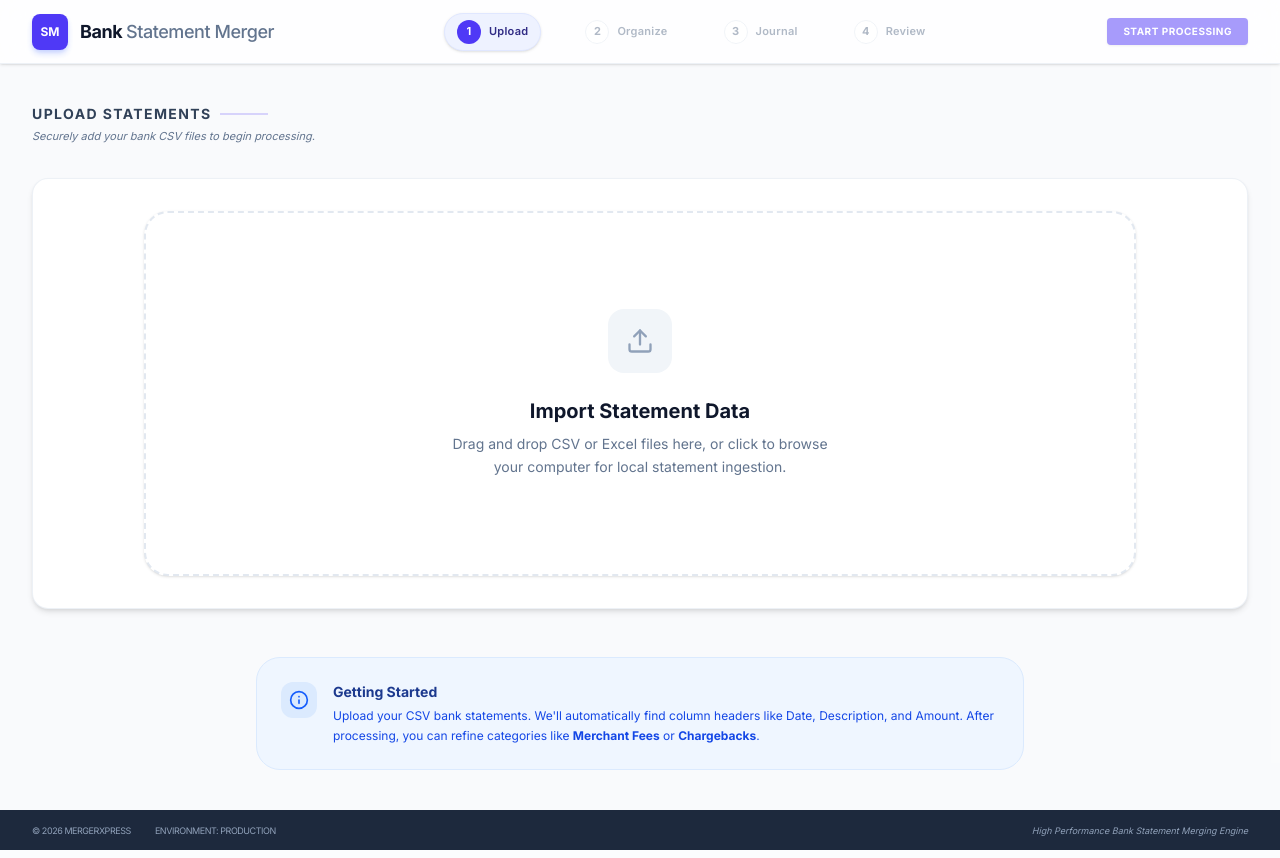
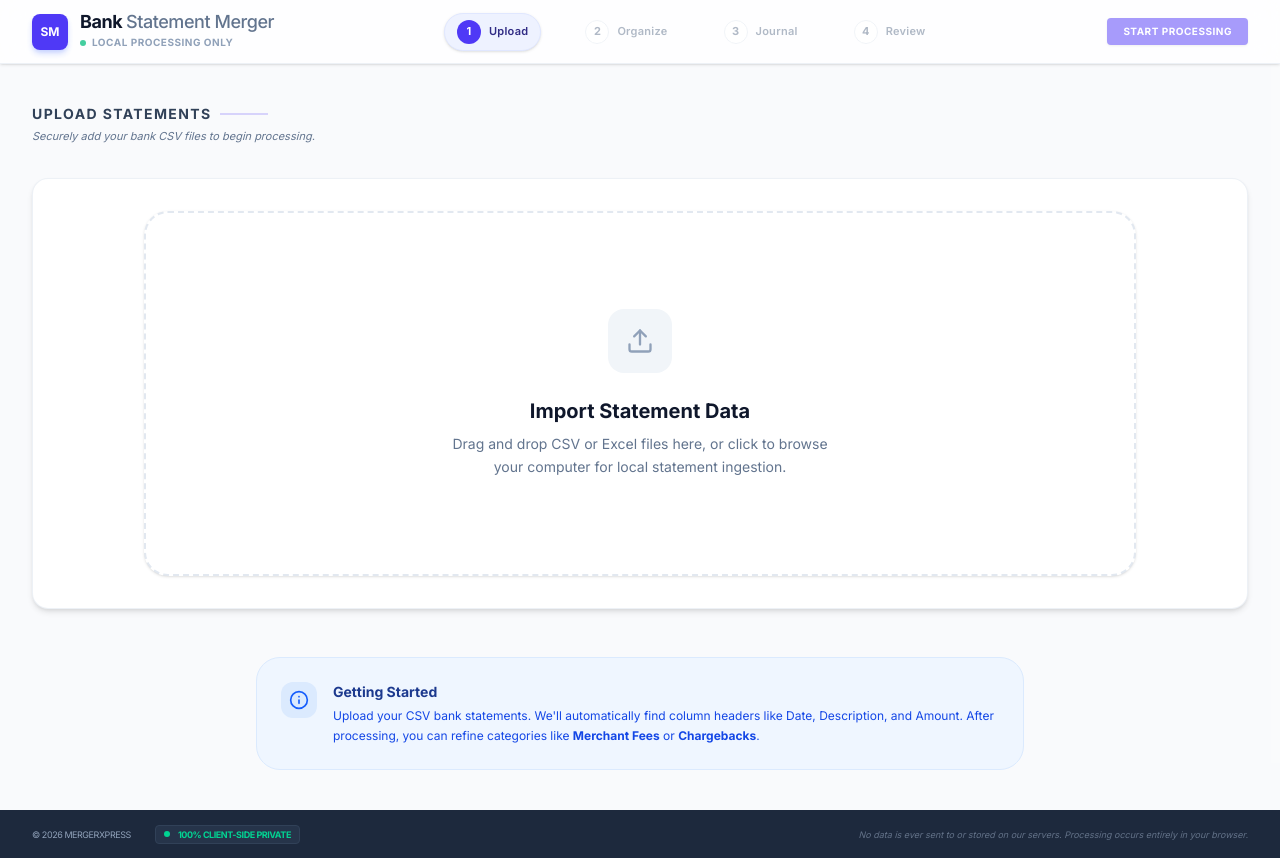
Before and after one commit to Abdelhamzi14/Bank-Statement-Merger, a React (Vite) app: page / in a window 1280 px wide. Built offline with nearby package versions, Linux system fonts and the light colour scheme.

Commit message:
feat: Emphasize 100% client-side processing
Update README and UI elements to clearly communicate that all data processing is performed locally in the browser, enhancing data privacy and security. Remove unused environment variable configuration for Gemini API.

```diff
--- a/src/App.tsx
+++ b/src/App.tsx
@@ -201,6 +201,10 @@ export default function App() {
               <h1 className="text-lg font-bold tracking-tight text-slate-900 leading-none">
                 Bank <span className="font-medium text-slate-500">Statement Merger</span>
               </h1>
+              <div className="flex items-center gap-1.5 mt-1">
+                <div className="w-1.5 h-1.5 rounded-full bg-emerald-500 animate-pulse" />
+                <span className="text-[10px] font-bold text-slate-400 uppercase tracking-wider">Local Processing Only</span>
+              </div>
             </div>
           </div>
 
@@ -345,13 +349,16 @@ export default function App() {
         )}
       </main>
 
-      <footer className="h-10 bg-slate-800 text-slate-400 px-8 flex items-center justify-between shrink-0">
+      <footer className="h-12 bg-slate-800 text-slate-400 px-8 flex items-center justify-between shrink-0">
         <div className="flex items-center gap-6">
           <span className="text-[9px] uppercase tracking-tighter">&copy; {new Date().getFullYear()} MergerXpress</span>
-          <span className="text-[9px] uppercase tracking-tighter">Environment: Production</span>
+          <div className="flex items-center gap-2 px-2 py-0.5 bg-slate-700/50 rounded border border-slate-700">
+            <span className="w-1.5 h-1.5 rounded-full bg-emerald-400" />
+            <span className="text-[9px] uppercase tracking-tighter text-emerald-400 font-bold">100% Client-Side Private</span>
+          </div>
         </div>
-        <div className="text-[9px] italic">
-          High Performance Bank Statement Merging Engine
+        <div className="text-[9px] italic opacity-60">
+          No data is ever sent to or stored on our servers. Processing occurs entirely in your browser.
         </div>
       </footer>
     </div>
--- a/vite.config.ts
+++ b/vite.config.ts
@@ -7,9 +7,6 @@ export default defineConfig(({mode}) => {
   const env = loadEnv(mode, '.', '');
   return {
     plugins: [react(), tailwindcss()],
-    define: {
-      'process.env.GEMINI_API_KEY': JSON.stringify(env.GEMINI_API_KEY),
-    },
     resolve: {
       alias: {
         '@': path.resolve(__dirname, '.'),
```
Also changed, not shown: 2 other files (tests, documents, lock files or other folders).
